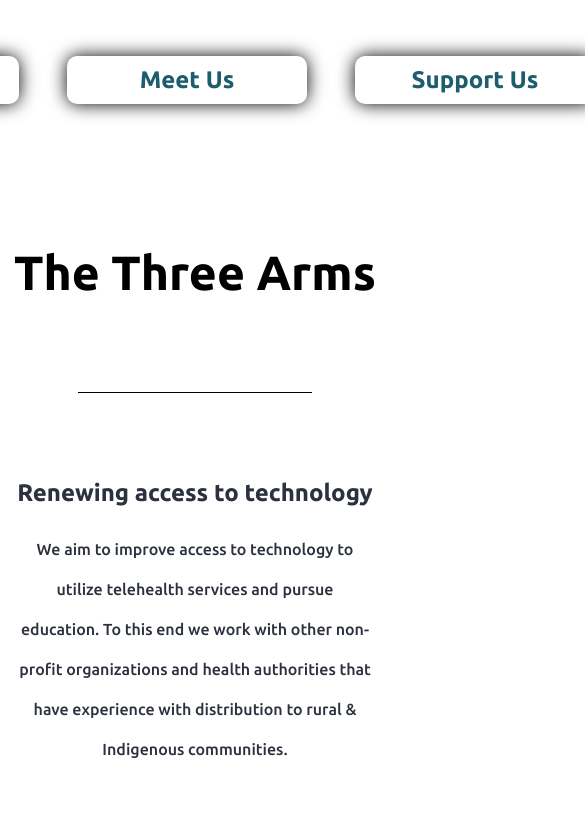
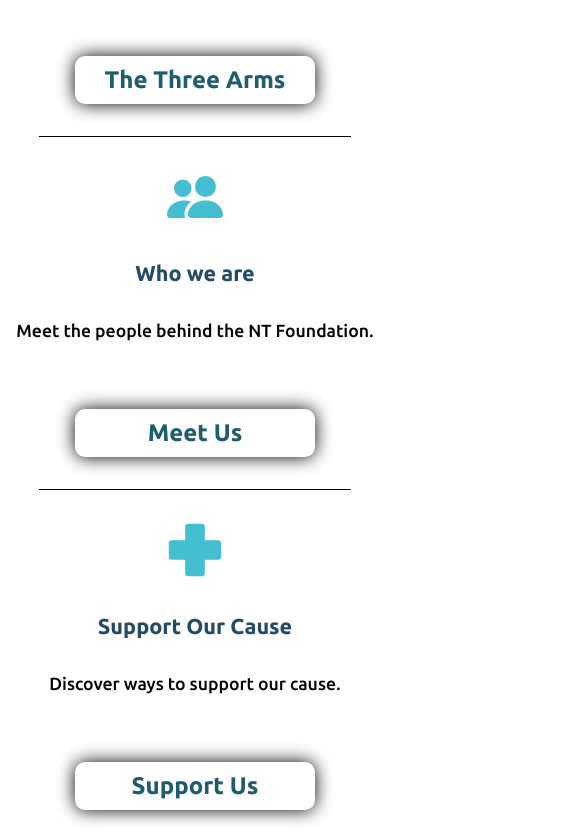
Before and after one commit to NeuTech-Admin/NeuTechSite, a React (Create React App) app: page /about-us in a window 390 px wide. Shown: the part 920-1760 px from the top of the page, 585 px wide, since content can reach past the window. Built offline with nearby package versions, Linux system fonts and the light colour scheme.

Commit message:
More Responsiveness tweaks

```diff
--- a/package.json
+++ b/package.json
@@ -13,6 +13,7 @@
     "react-icons": "^4.2.0",
     "react-router-dom": "^5.2.0",
     "react-scripts": "4.0.3",
+    "react-scroll": "^1.8.3",
     "web-vitals": "^1.1.2"
   },
   "scripts": {
--- a/src/App.js
+++ b/src/App.js
@@ -4,10 +4,12 @@ import Home from './components/pages/Home'
 import AboutUs from './components/pages/AboutUs';
 import Initiatives from './components/pages/Initiatives';
 import SupportUs from './components/pages/SupportUs';
+import ScrollToTop from './components/pages/ScrollToTop'
 
 function App() {
   return (
     <BrowserRouter>
+      <ScrollToTop />
       <Switch>
         <Route path="/" exact component={Home} />
         <Route path="/about-us" exact component={AboutUs} />
--- /dev/null
+++ b/src/components/pages/ScrollToTop.js
@@ -0,0 +1,15 @@
+import { useEffect } from "react";
+import { useLocation } from "react-router-dom";
+
+function ScrollToTop() {
+
+    const { pathname } = useLocation();
+
+    useEffect(() => {
+        window.scrollTo(0, 0)
+    }, [pathname])
+
+    return null;
+}
+
+export default ScrollToTop;
--- a/src/components/pages/page_components/Challenge.css
+++ b/src/components/pages/page_components/Challenge.css
@@ -56,10 +56,22 @@
     color: #000000;
 }
 
+.header-underline {
+    width: 2rem;
+    height: 0.5rem;
+    background-color: #244a64;
+    border-radius: 1rem;
+    margin: 1rem auto;
+}
+
 .stat-content {
     font-size: 1.5rem;
     font-family: ubuntu-medium;
     color: #000000;
+}
+
+.stat-underline {
+    display: none;
 }
 
 .mission-wrapper{
@@ -136,4 +148,13 @@
         margin: 2rem auto;
     }
 
+    .stat-underline {
+        width: 85%;
+        margin: 0 auto;
+        height: 2px;
+        display: initial;
+        display: block;
+        background-color: #244a64;
+    }
+
 }
--- a/src/components/pages/page_components/Challenge.js
+++ b/src/components/pages/page_components/Challenge.js
@@ -37,16 +37,22 @@ class Challenge extends Component {
                 <div className="challenge-stats-container">
                     <div className="stat-div">
                         <span className="stat-header">Placehikder</span>
+                        <div className="header-underline" />
                         <p className="stat-content">Lorem, ipsum dolor sit amet consectetur adipisicing elit. Totam deleniti rerum aliquam obcaecati sint iste veniam voluptatibus ex! Ea, suscipit.</p>
                     </div>
+                    <div className="stat-underline" />
                     <div className="stat-div">
                         <span className="stat-header">Placehikder</span>
+                        <div className="header-underline" />
                         <p className="stat-content">Lorem ipsum dolor sit amet consectetur adipisicing elit. Reprehenderit, sequi?</p>
                     </div>
+                    <div className="stat-underline" />
                     <div className="stat-div">
                         <span className="stat-header">Placehikder</span>
+                        <div className="header-underline" />
                         <p className="stat-content">Lorem ipsum, dolor sit amet consectetur adipisicing elit. Doloremque atque, odio possimus repellat id numquam?</p>
                     </div>
+                    <div className="stat-underline" />
                 </div>
             </div>
 
--- a/src/components/pages/page_components/OurStory.css
+++ b/src/components/pages/page_components/OurStory.css
@@ -44,6 +44,23 @@
     flex-direction: row;
     margin-top: 5rem;
     justify-content: center;
+}
+
+.div-divider {
+    height: 20rem;
+    width: 1px;
+    background-color: #000000;
+    opacity: 0;
+    transition: opacity ease 1.25s;
+    transition-delay: 1.25s;
+}
+
+.div-divider.three {
+    display: none;
+}
+
+.div-divider.visible {
+    opacity: 1;
 }
 
 .nav-card-container-one, .nav-card-container-two, .nav-card-container-three{
@@ -129,6 +146,7 @@
         display: flex;
         flex-direction: column;
         text-align: center;
+        padding: 1rem;
     }
 
     .card-container{
@@ -155,3 +173,27 @@
         font-size: 1.3rem;
     }
 }
+
+@media screen and (max-width: 900px) {
+    .nav-card {
+        display: flex;
+        flex-direction: column;
+        align-items: center;
+    }
+
+    .nav-card-container-one, .nav-card-container-two, .nav-card-container-three {
+        margin: 0;
+    }
+
+    .div-divider.three {
+        display: initial;
+        display: block;
+    }
+
+    .div-divider {
+        margin: 1rem 0;
+        width: 80%;
+        height: 1px;
+    }
+
+}
--- a/src/components/pages/page_components/OurStory.js
+++ b/src/components/pages/page_components/OurStory.js
@@ -1,5 +1,5 @@
 import React, { Component } from 'react'
-import { Link } from 'react-router-dom';
+import { Link } from 'react-scroll';
 import { GiHealthNormal } from 'react-icons/gi'
 import { FaArchway } from 'react-icons/fa'
 import { BsPeopleFill } from 'react-icons/bs'
@@ -18,7 +18,8 @@ class OurStory extends Component {
             text: 'story-wrapper',
             card1: 'nav-card-container-one',
             card2: 'nav-card-container-two',
-            card3: 'nav-card-container-three'
+            card3: 'nav-card-container-three',
+            divider: 'div-divider'
         }
     }
 
@@ -30,7 +31,8 @@ class OurStory extends Component {
                 text: 'story-wrapper visible',
                 card1: 'nav-card-container-one visible',
                 card2: 'nav-card-container-two visible',
-                card3: 'nav-card-container-three visible'
+                card3: 'nav-card-container-three visible',
+                divider: 'div-divider visible'
             })
         }, 100);
     }
@@ -51,20 +53,23 @@ class OurStory extends Component {
                         <FaArchway className="icon"/>
                         <span className="card-title">Our Principles</span>
                         <p className="card-description">Find out more about the NT Foundation's three main objectives.</p>
-                        <Link className="nav-card-link" ><Button children="The Three Arms" buttonSize="btn--large" path='/about-us'/></Link>
+                        <Link to="three-arms" smooth="true" className="nav-card-link" ><Button children="The Three Arms" buttonSize="btn--large" path='/about-us'/></Link>
                     </div>
+                    <div className={this.state.divider} />
                     <div className={this.state.card2}>
                         <BsPeopleFill className="icon"/>
                         <span className="card-title">Who we are</span>
                         <p className="card-description">Meet the people behind the NT Foundation.</p>
                         <Link className="nav-card-link" ><Button children="Meet Us" buttonSize="btn--large" path='/about-us'/></Link>
                     </div>
+                    <div className={this.state.divider} />
                     <div className={this.state.card3}>
                         <GiHealthNormal className="icon"/>
                         <span className="card-title">Support Our Cause</span>
                         <p className="card-description">Discover ways to support our cause.</p>
                         <Link className="nav-card-link" ><Button children="Support Us" buttonSize="btn--large" path='/support-us'/></Link>
                     </div>
+                    <div className={`${this.state.divider} three`} />
                 </div>
             </div>
         )
--- a/src/components/pages/page_components/ThreeArms.js
+++ b/src/components/pages/page_components/ThreeArms.js
@@ -24,7 +24,7 @@ class ThreeArms extends Component {
 
     render() {
         return (
-            <div className="arm-container">
+            <div className="arm-container" id="three-arms">
                 <div className="title-container">
                     <span className={this.state.headerText}>The Three Arms</span>
                 </div>
```
Also changed, not shown: 1 other file (tests, documents, lock files or other folders).
